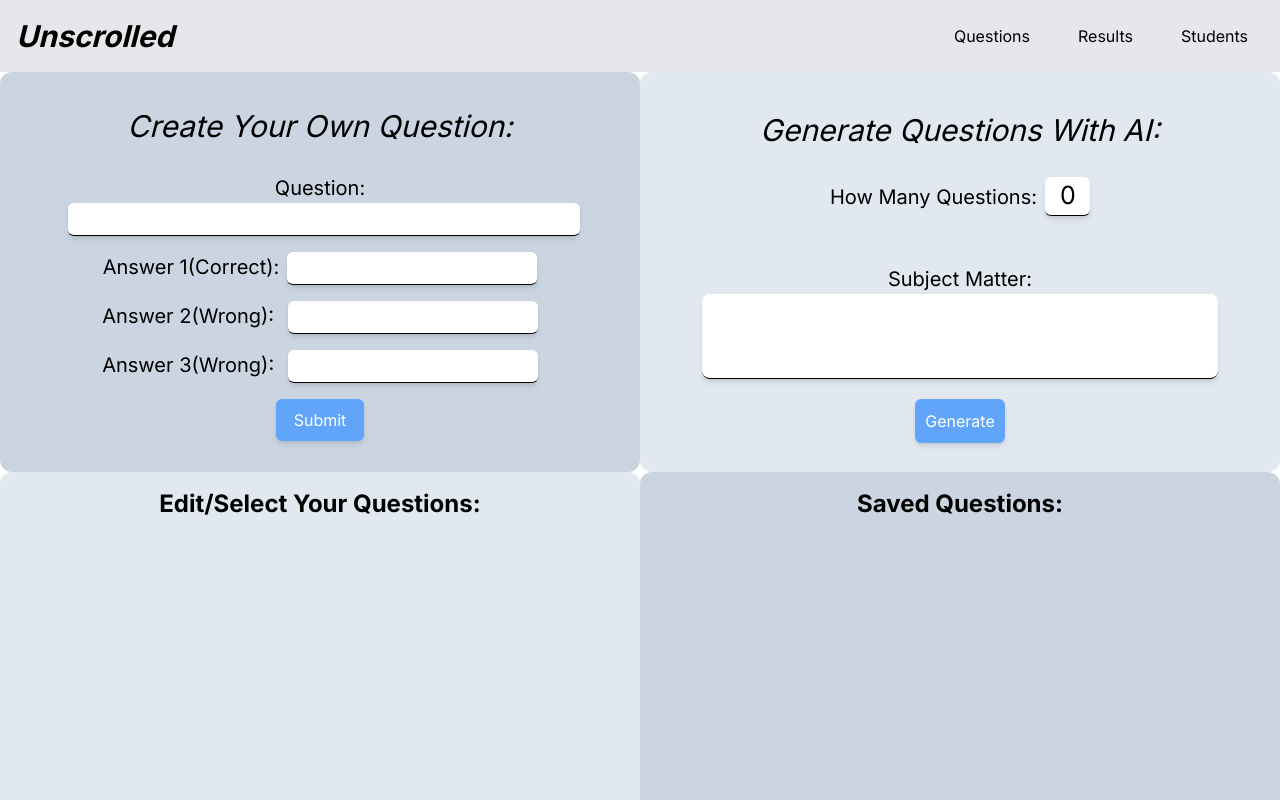
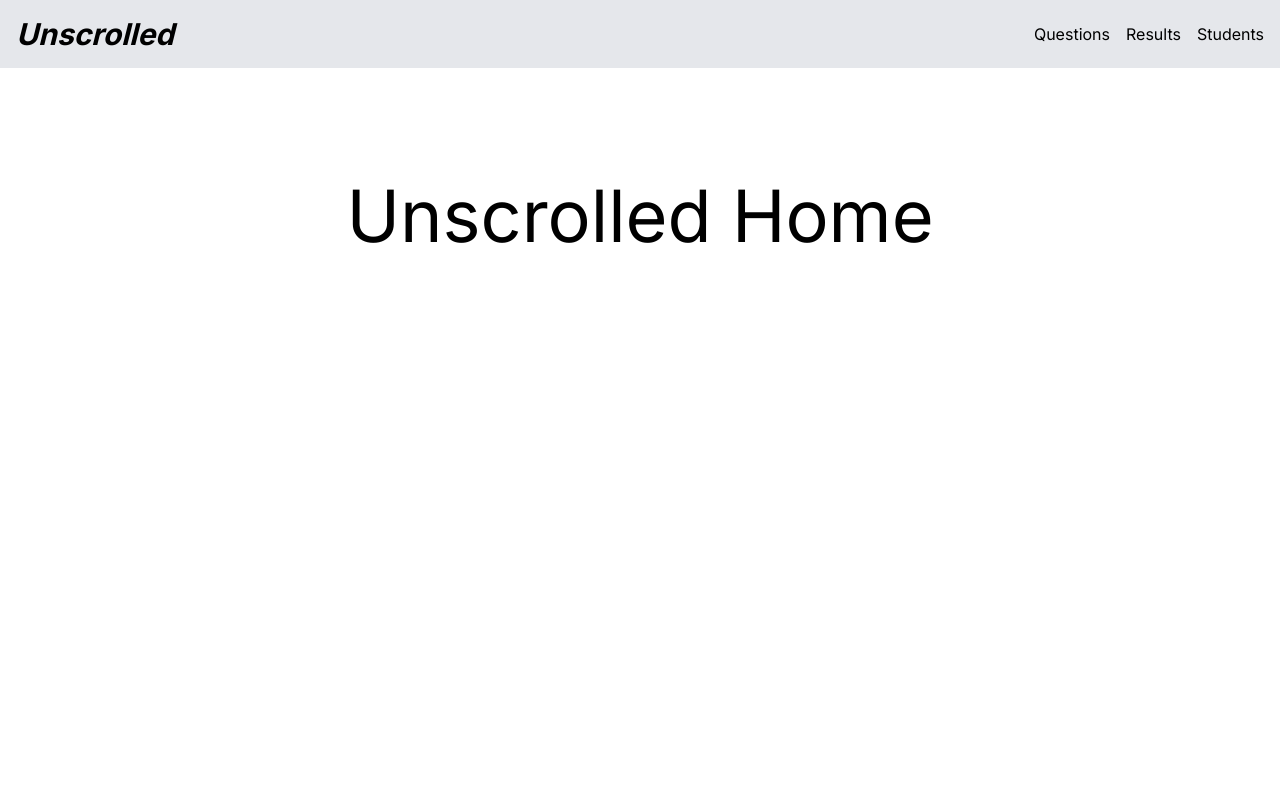
Before and after one commit to Hoffalypse/unscrolled-basic, a Next.js app: page / in a window 1280 px wide. Shown: the top 800 px of the page. Built offline with nearby package versions, Linux system fonts and the light colour scheme.

Commit message:
routing working for three pages with a basic home page

```diff
--- a/app/page.js
+++ b/app/page.js
@@ -1,4 +1,4 @@
-import { Header, QuestionsHome } from "@/components";
+import { Header, Homepage, } from "@/components";
 
 
 export default function Home() {
@@ -6,7 +6,7 @@ export default function Home() {
   return (
     <>
     <Header />
-    <QuestionsHome/>
+    <Homepage/>
     </>
   );
 }
--- /dev/null
+++ b/app/questions/page.js
@@ -0,0 +1,12 @@
+import { Header, QuestionsHome } from "@/components";
+
+
+export default function QuestionsPage() {
+
+  return (
+    <>
+    <Header />
+    <QuestionsHome/>
+    </>
+  );
+}
--- /dev/null
+++ b/app/results/page.js
@@ -0,0 +1,13 @@
+import React from 'react'
+import { Header } from '@/components'
+
+const ResultsHome = () => {
+  return (
+    <div>
+        <Header />
+      <h1 className='text-center text-7xl mt-28'>Results Home</h1>
+    </div>
+  )
+}
+
+export default ResultsHome
--- /dev/null
+++ b/app/students/page.js
@@ -0,0 +1,13 @@
+import { Header } from '@/components'
+import React from 'react'
+
+const StudentsHome = () => {
+  return (
+    <div>
+        <Header />
+      <h1 className='text-center text-7xl mt-28'>Students Home</h1>
+    </div>
+  )
+}
+
+export default StudentsHome
--- a/components/Header.jsx
+++ b/components/Header.jsx
@@ -1,11 +1,12 @@
 import React from 'react'
+import Link from 'next/link';
 
 const Header = () => {
   return (
     <header className="flex justify-between items-center p-4 bg-gray-200">
     <div className="text-3xl  font-bold italic">Unscrolled</div>
     <div className="space-x-4">
-      <button className="px-4 py-2 bg-none rounded">
+      {/* <button className="px-4 py-2 bg-none rounded">
         Questions
       </button>
       <button className="px-4 py-2 bg-none rounded">
@@ -13,7 +14,16 @@ const Header = () => {
       </button>
       <button className="px-4 py-2 bg-none  rounded">
         Students
-      </button>
+      </button> */}
+         <Link href="/questions">
+          Questions
+        </Link>
+        <Link href="/results">
+          Results
+        </Link>
+        <Link href="/students">
+          Students
+        </Link>
     </div>
   </header>
 
--- /dev/null
+++ b/components/Homepage.jsx
@@ -0,0 +1,11 @@
+import React from 'react'
+
+const Homepage = () => {
+  return (
+    <div>
+      <h1 className='text-center text-7xl mt-28'>Unscrolled Home</h1>
+    </div>
+  )
+}
+
+export default Homepage
--- a/components/index.js
+++ b/components/index.js
@@ -5,6 +5,7 @@ import SavedQuestions from "./SavedQuestions";
 import ManualQuestion from "./ManualQuestion"
 import QuestionsHome from "./QuestionsHome";
 import Header from "./Header";
+import Homepage from "./Homepage";
 
 export {
     RenderQuestions,
@@ -14,4 +15,5 @@ export {
     ManualQuestion,
     QuestionsHome,
     Header,
+    Homepage,
 }
```
